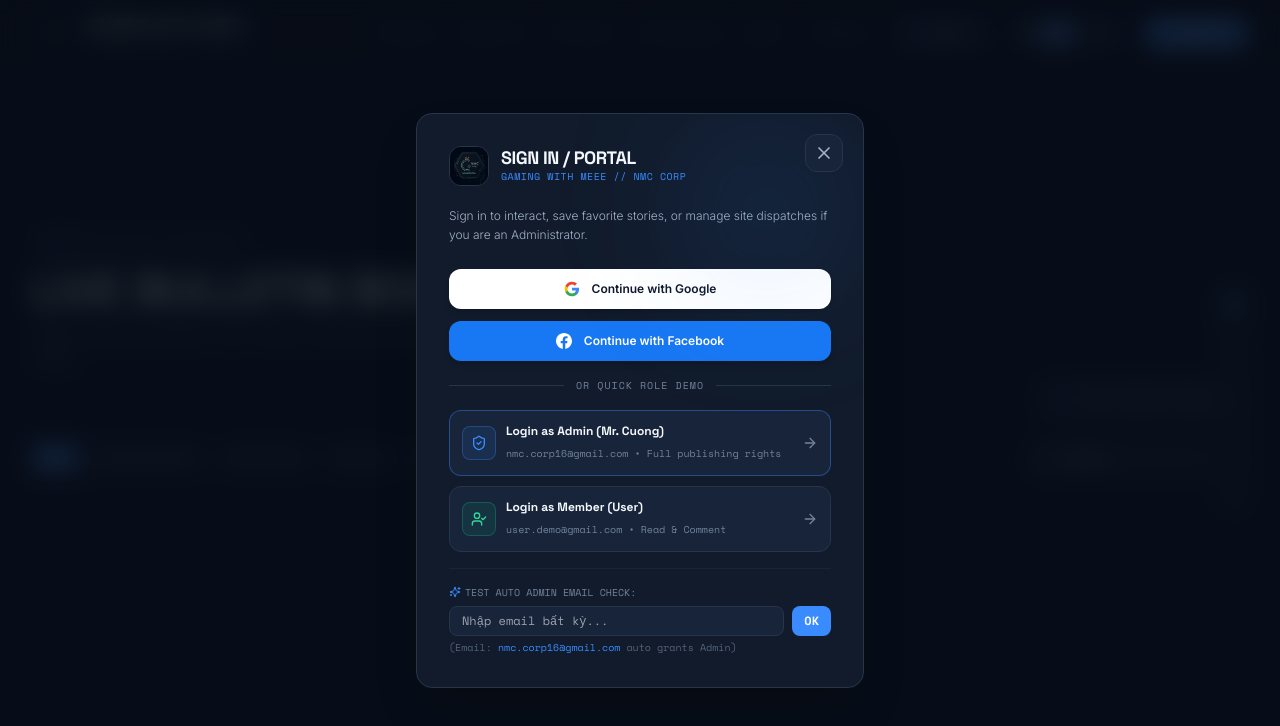
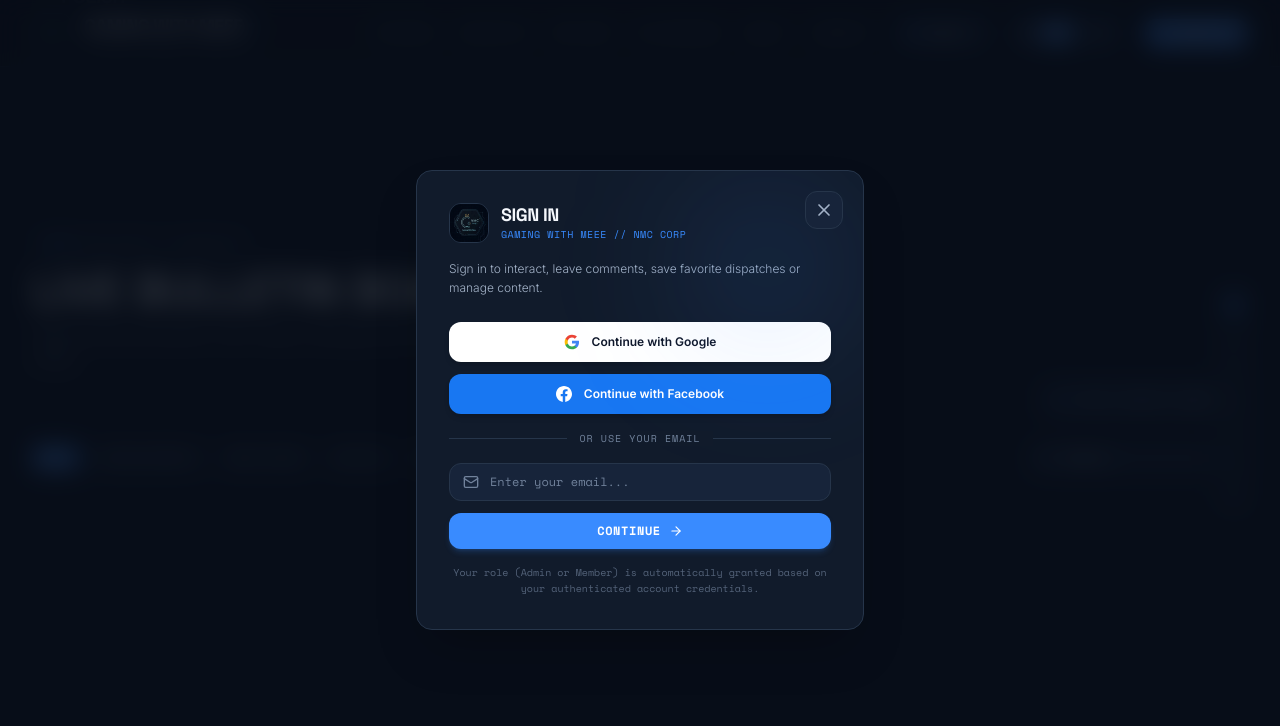
Before and after one commit to nguyencuong161199/Gaming_With_Meee_website, a React (Vite) app: page / in a window 1280 px wide. Both pictures are taken after typing "Sample" into the empty fields and a click on the button "POST UPDATE (ADMIN)". Shown: the top 726 px of the page. Built offline with nearby package versions, Linux system fonts and the light colour scheme.

Commit message:
refactor: simplify login to unified modal and auto-determine role by account

```diff
--- a/src/components/LoginModal.tsx
+++ b/src/components/LoginModal.tsx
@@ -1,7 +1,6 @@
 import React, { useState, useEffect } from 'react'
-import { X, ShieldCheck, UserCheck, ArrowRight, Sparkles } from 'lucide-react'
+import { X, ArrowRight, Mail } from 'lucide-react'
 import { useAuth } from '../context/AuthContext'
-import { ADMIN_EMAILS } from '../types/auth'
 import { Language } from '../data/translations'
 
 interface LoginModalProps {
@@ -11,8 +10,8 @@ interface LoginModalProps {
 }
 
 export const LoginModal: React.FC<LoginModalProps> = ({ isOpen, onClose, lang }) => {
-  const { loginWithGoogle, loginWithFacebook, loginAsAdmin, loginAsUser } = useAuth()
-  const [customEmail, setCustomEmail] = useState('')
+  const { loginWithGoogle, loginWithFacebook, loginWithEmail } = useAuth()
+  const [emailInput, setEmailInput] = useState('')
 
   useEffect(() => {
     const handleKeyDown = (e: KeyboardEvent) => {
@@ -27,7 +26,7 @@ export const LoginModal: React.FC<LoginModalProps> = ({ isOpen, onClose, lang })
   if (!isOpen) return null
 
   const handleGoogleLogin = () => {
-    loginWithGoogle(customEmail.trim() || undefined)
+    loginWithGoogle()
     onClose()
   }
 
@@ -36,13 +35,11 @@ export const LoginModal: React.FC<LoginModalProps> = ({ isOpen, onClose, lang })
     onClose()
   }
 
-  const handleAdminQuickLogin = () => {
-    loginAsAdmin()
-    onClose()
-  }
-
-  const handleUserQuickLogin = () => {
-    loginAsUser()
+  const handleEmailSubmit = (e: React.FormEvent) => {
+    e.preventDefault()
+    if (!emailInput.trim()) return
+    loginWithEmail(emailInput.trim())
+    setEmailInput('')
     onClose()
   }
 
@@ -65,7 +62,7 @@ export const LoginModal: React.FC<LoginModalProps> = ({ isOpen, onClose, lang })
         </button>
 
         {/* Brand Header */}
-        <div className="flex items-center gap-3 mb-5">
+        <div className="flex items-center gap-3 mb-4">
           <div className="w-10 h-10 rounded-xl overflow-hidden border border-brand-border bg-black shrink-0">
             <img
               src="/assets/nmc-gwm-logo.jpeg"
@@ -75,7 +72,7 @@ export const LoginModal: React.FC<LoginModalProps> = ({ isOpen, onClose, lang })
           </div>
           <div>
             <h3 className="font-display font-bold text-lg text-brand-text tracking-tight uppercase leading-tight">
-              {lang === 'VI' ? 'ĐĂNG NHẬP HỆ THỐNG' : 'SIGN IN / PORTAL'}
+              {lang === 'VI' ? 'ĐĂNG NHẬP' : 'SIGN IN'}
             </h3>
             <span className="font-mono text-[10px] text-brand-accent tracking-wider uppercase block">
               GAMING WITH MEEE // NMC CORP
@@ -85,8 +82,8 @@ export const LoginModal: React.FC<LoginModalProps> = ({ isOpen, onClose, lang })
 
         <p className="text-xs text-brand-subtext mb-6 font-light leading-relaxed">
           {lang === 'VI'
-            ? 'Đăng nhập để tương tác, lưu bài viết yêu thích hoặc quản lý nội dung nếu bạn là Quản trị viên.'
-            : 'Sign in to interact, save favorite stories, or manage site dispatches if you are an Administrator.'}
+            ? 'Đăng nhập để tương tác, bình luận, lưu bài viết yêu thích hoặc quản lý nội dung.'
+            : 'Sign in to interact, leave comments, save favorite dispatches or manage content.'}
         </p>
 
         {/* Social Login Buttons */}
@@ -135,78 +132,39 @@ export const LoginModal: React.FC<LoginModalProps> = ({ isOpen, onClose, lang })
         <div className="relative flex items-center justify-center my-6">
           <div className="border-t border-brand-border w-full" />
           <span className="bg-brand-secondary px-3 text-[10px] font-mono text-brand-muted uppercase tracking-widest absolute">
-            {lang === 'VI' ? 'HOẶC THỬ NGHIỆM PHÂN QUYỀN' : 'OR QUICK ROLE DEMO'}
+            {lang === 'VI' ? 'HOẶC DÙNG ĐỊA CHỈ EMAIL' : 'OR USE YOUR EMAIL'}
           </span>
         </div>
 
-        {/* Quick Role Tester */}
-        <div className="space-y-2.5">
-          <button
-            onClick={handleAdminQuickLogin}
-            className="w-full p-3 rounded-xl bg-brand-elevated border border-brand-accent/40 hover:border-brand-accent text-left transition-all group flex items-center justify-between"
-          >
-            <div className="flex items-center gap-2.5">
-              <div className="p-2 rounded-lg bg-brand-accent/10 border border-brand-accent/30 text-brand-accent">
-                <ShieldCheck className="w-4 h-4" />
-              </div>
-              <div>
-                <span className="font-display font-bold text-xs text-brand-text group-hover:text-brand-accent transition-colors block">
-                  {lang === 'VI' ? 'Đăng nhập vai trò Admin (Quản trị viên)' : 'Login as Admin (Mr. Cuong)'}
-                </span>
-                <span className="font-mono text-[10px] text-brand-muted">
-                  nmc.corp16@gmail.com • {lang === 'VI' ? 'Toàn quyền đăng bài' : 'Full publishing rights'}
-                </span>
-              </div>
-            </div>
-            <ArrowRight className="w-4 h-4 text-brand-muted group-hover:text-brand-accent group-hover:translate-x-0.5 transition-all" />
-          </button>
+        {/* Email Login Form */}
+        <form onSubmit={handleEmailSubmit} className="space-y-3">
+          <div className="relative">
+            <Mail className="w-4 h-4 text-brand-muted absolute left-3.5 top-1/2 -translate-y-1/2" />
+            <input
+              type="email"
+              required
+              placeholder={lang === 'VI' ? 'Nhập email của bạn (ví dụ: name@gmail.com)...' : 'Enter your email...'}
+              value={emailInput}
+              onChange={(e) => setEmailInput(e.target.value)}
+              className="w-full pl-10 pr-4 py-2.5 rounded-xl bg-brand-elevated border border-brand-border text-xs text-brand-text placeholder:text-brand-muted font-mono focus:outline-none focus:border-brand-accent transition-colors"
+            />
+          </div>
 
           <button
-            onClick={handleUserQuickLogin}
-            className="w-full p-3 rounded-xl bg-brand-elevated border border-brand-border hover:border-emerald-500/50 text-left transition-all group flex items-center justify-between"
+            type="submit"
+            className="w-full py-2.5 px-4 rounded-xl bg-brand-accent hover:bg-brand-accent-hover text-white font-mono text-xs font-bold uppercase tracking-wider transition-all flex items-center justify-center gap-2 shadow-md shadow-brand-accent/20"
           >
-            <div className="flex items-center gap-2.5">
-              <div className="p-2 rounded-lg bg-emerald-500/10 border border-emerald-500/30 text-emerald-400">
-                <UserCheck className="w-4 h-4" />
-              </div>
-              <div>
-                <span className="font-display font-bold text-xs text-brand-text group-hover:text-emerald-400 transition-colors block">
-                  {lang === 'VI' ? 'Đăng nhập vai trò User (Thành viên)' : 'Login as Member (User)'}
-                </span>
-                <span className="font-mono text-[10px] text-brand-muted">
-                  user.demo@gmail.com • {lang === 'VI' ? 'Đọc & Tương tác' : 'Read & Comment'}
-                </span>
-              </div>
-            </div>
-            <ArrowRight className="w-4 h-4 text-brand-muted group-hover:text-emerald-400 group-hover:translate-x-0.5 transition-all" />
+            <span>{lang === 'VI' ? 'TIẾP TỤC ĐĂNG NHẬP' : 'CONTINUE'}</span>
+            <ArrowRight className="w-3.5 h-3.5" />
           </button>
-        </div>
+        </form>
 
-        {/* Custom Email Role Tester */}
-        <div className="mt-4 pt-4 border-t border-brand-border/40">
-          <label className="block text-[10px] font-mono text-brand-muted uppercase mb-1.5 flex items-center gap-1">
-            <Sparkles className="w-3 h-3 text-brand-accent" />
-            <span>{lang === 'VI' ? 'Kiểm tra email Admin tự động:' : 'Test auto Admin email check:'}</span>
-          </label>
-          <div className="flex gap-2">
-            <input
-              type="email"
-              placeholder="Nhập email bất kỳ..."
-              value={customEmail}
-              onChange={(e) => setCustomEmail(e.target.value)}
-              className="flex-1 px-3 py-1.5 rounded-lg bg-brand-elevated border border-brand-border text-xs text-brand-text font-mono focus:outline-none focus:border-brand-accent"
-            />
-            <button
-              onClick={handleGoogleLogin}
-              className="px-3 py-1.5 rounded-lg bg-brand-accent hover:bg-brand-accent-hover text-white text-xs font-mono font-bold"
-            >
-              OK
-            </button>
-          </div>
-          <span className="text-[10px] font-mono text-brand-muted/70 block mt-1">
-            (Email: <code className="text-brand-accent">{ADMIN_EMAILS[0]}</code> {lang === 'VI' ? 'tự động nhận quyền Admin' : 'auto grants Admin'})
-          </span>
-        </div>
+        {/* Subtext info */}
+        <p className="mt-4 text-[10px] font-mono text-center text-brand-muted/70 leading-relaxed">
+          {lang === 'VI'
+            ? 'Quyền Quản trị viên (Admin) hoặc Thành viên (Member) sẽ được hệ thống tự động nhận diện dựa trên tài khoản của bạn.'
+            : 'Your role (Admin or Member) is automatically granted based on your authenticated account credentials.'}
+        </p>
       </div>
     </div>
   )
--- a/src/context/AuthContext.tsx
+++ b/src/context/AuthContext.tsx
@@ -5,10 +5,9 @@ interface AuthContextType {
   user: User | null
   isAuthenticated: boolean
   isAdmin: boolean
-  loginWithGoogle: (customEmail?: string) => void
-  loginWithFacebook: () => void
-  loginAsAdmin: () => void
-  loginAsUser: (name?: string, email?: string) => void
+  loginWithGoogle: (email?: string, name?: string) => void
+  loginWithFacebook: (email?: string, name?: string) => void
+  loginWithEmail: (email: string, name?: string) => void
   logout: () => void
 }
 
@@ -39,63 +38,66 @@ export const AuthProviderComponent: React.FC<{ children: ReactNode }> = ({ child
     }
   }, [user])
 
-  const checkRole = (email: string, requestedRole?: UserRole): UserRole => {
-    if (requestedRole) return requestedRole
+  // System automatically determines role based on authenticated account email
+  const checkRole = (email: string): UserRole => {
     const normalized = email.toLowerCase().trim()
-    return ADMIN_EMAILS.some((adminEmail) => adminEmail.toLowerCase() === normalized)
-      ? 'admin'
-      : 'user'
+    const isAdminEmail = ADMIN_EMAILS.some((adminEmail) => adminEmail.toLowerCase() === normalized)
+    return isAdminEmail ? 'admin' : 'user'
   }
 
-  const loginWithGoogle = (customEmail?: string) => {
-    const email = customEmail || 'nguyencuong161199@gmail.com'
+  const loginWithGoogle = (email = 'nguyencuong161199@gmail.com', name?: string) => {
     const role = checkRole(email)
+    const displayName =
+      name || (role === 'admin' ? 'Mr. Cuong (Edward)' : email.split('@')[0])
+
     const newUser: User = {
       id: `google-${Date.now()}`,
-      name: role === 'admin' ? 'Mr. Cuong (Edward)' : 'Google Member',
-      email: email,
-      avatar: '/assets/nmc-gwm-logo.jpeg',
+      name: displayName,
+      email: email.trim(),
+      avatar:
+        role === 'admin'
+          ? '/assets/nmc-gwm-logo.jpeg'
+          : 'https://images.unsplash.com/photo-1535713875002-d1d0cf377fde?auto=format&fit=crop&w=120&q=80',
       provider: 'google',
       role: role
     }
     setUser(newUser)
   }
 
-  const loginWithFacebook = () => {
-    const email = 'fb.user@gamingwithmeee.com'
+  const loginWithFacebook = (email = 'facebook.member@gmail.com', name = 'Facebook Member') => {
+    const role = checkRole(email)
     const newUser: User = {
       id: `fb-${Date.now()}`,
-      name: 'Facebook Follower',
-      email: email,
-      avatar: 'https://images.unsplash.com/photo-1535713875002-d1d0cf377fde?auto=format&fit=crop&w=120&q=80',
+      name: role === 'admin' ? 'Mr. Cuong (Edward)' : name,
+      email: email.trim(),
+      avatar:
+        role === 'admin'
+          ? '/assets/nmc-gwm-logo.jpeg'
+          : 'https://images.unsplash.com/photo-1570295999919-56ceb5ecca61?auto=format&fit=crop&w=120&q=80',
       provider: 'facebook',
-      role: 'user'
+      role: role
     }
     setUser(newUser)
   }
 
-  const loginAsAdmin = () => {
-    const adminUser: User = {
-      id: 'admin-01',
-      name: 'Mr. Cuong (Edward)',
-      email: 'nmc.corp16@gmail.com',
-      avatar: '/assets/nmc-gwm-logo.jpeg',
-      provider: 'demo',
-      role: 'admin'
+  const loginWithEmail = (email: string, name?: string) => {
+    if (!email.trim()) return
+    const role = checkRole(email)
+    const displayName =
+      name || (role === 'admin' ? 'Mr. Cuong (Edward)' : email.split('@')[0])
+
+    const newUser: User = {
+      id: `email-${Date.now()}`,
+      name: displayName,
+      email: email.trim(),
+      avatar:
+        role === 'admin'
+          ? '/assets/nmc-gwm-logo.jpeg'
+          : 'https://images.unsplash.com/photo-1535713875002-d1d0cf377fde?auto=format&fit=crop&w=120&q=80',
+      provider: 'email',
+      role: role
     }
-    setUser(adminUser)
-  }
-
-  const loginAsUser = (name = 'Gamer Alpha', email = 'user.demo@gmail.com') => {
-    const regularUser: User = {
-      id: `user-${Date.now()}`,
-      name,
-      email,
-      avatar: 'https://images.unsplash.com/photo-1570295999919-56ceb5ecca61?auto=format&fit=crop&w=120&q=80',
-      provider: 'demo',
-      role: 'user'
-    }
-    setUser(regularUser)
+    setUser(newUser)
   }
 
   const logout = () => {
@@ -109,8 +111,7 @@ export const AuthProviderComponent: React.FC<{ children: ReactNode }> = ({ child
       isAdmin: user?.role === 'admin',
       loginWithGoogle,
       loginWithFacebook,
-      loginAsAdmin,
-      loginAsUser,
+      loginWithEmail,
       logout
     }),
     [user]
--- a/src/types/auth.ts
+++ b/src/types/auth.ts
@@ -1,6 +1,6 @@
 export type UserRole = 'admin' | 'user'
 
-export type AuthProvider = 'google' | 'facebook' | 'demo'
+export type AuthProvider = 'google' | 'facebook' | 'email'
 
 export const ADMIN_EMAILS = [
   'nmc.corp16@gmail.com',
```
Also changed, not shown: src/components/UserMenu.tsx (line endings or trailing spaces).
